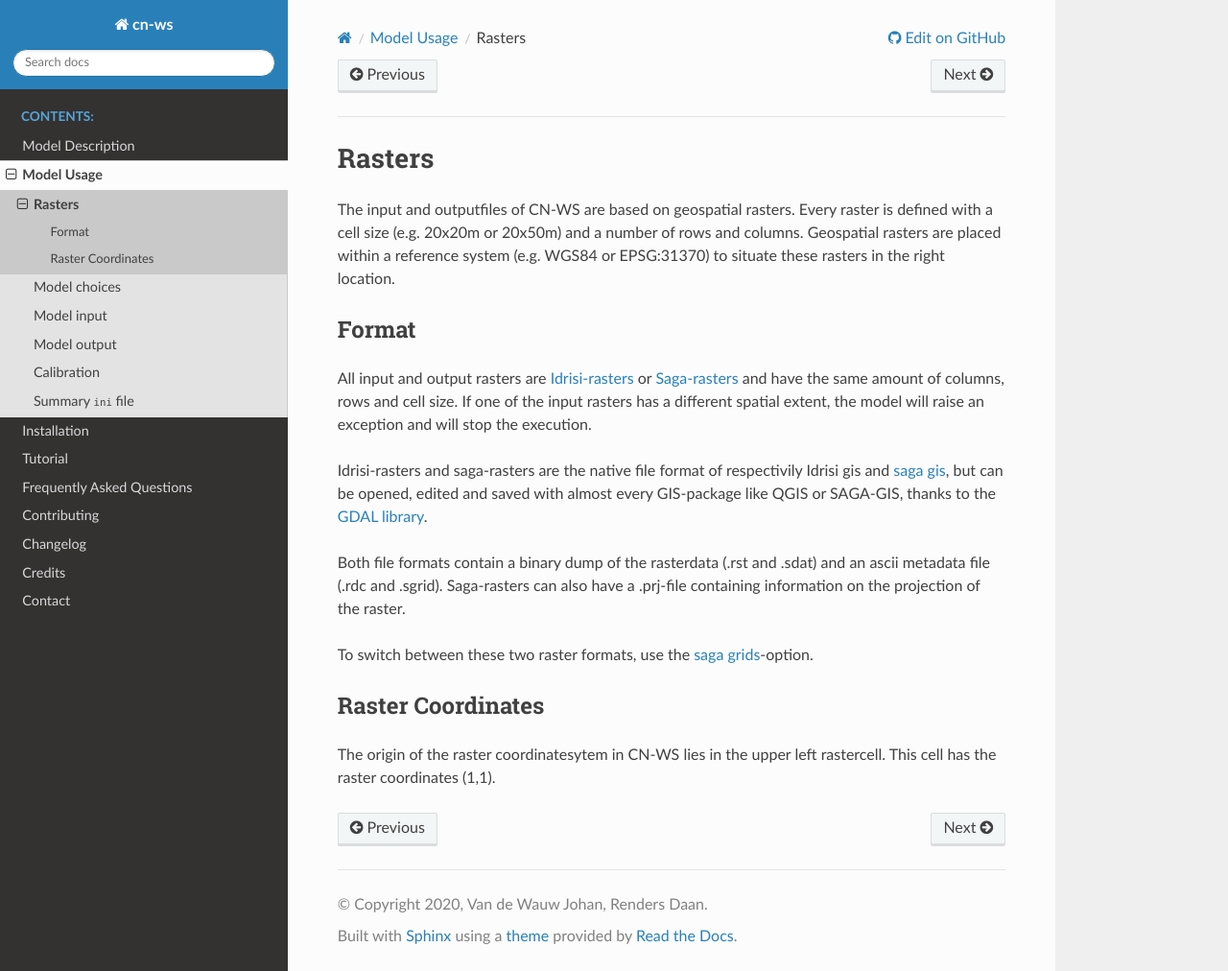
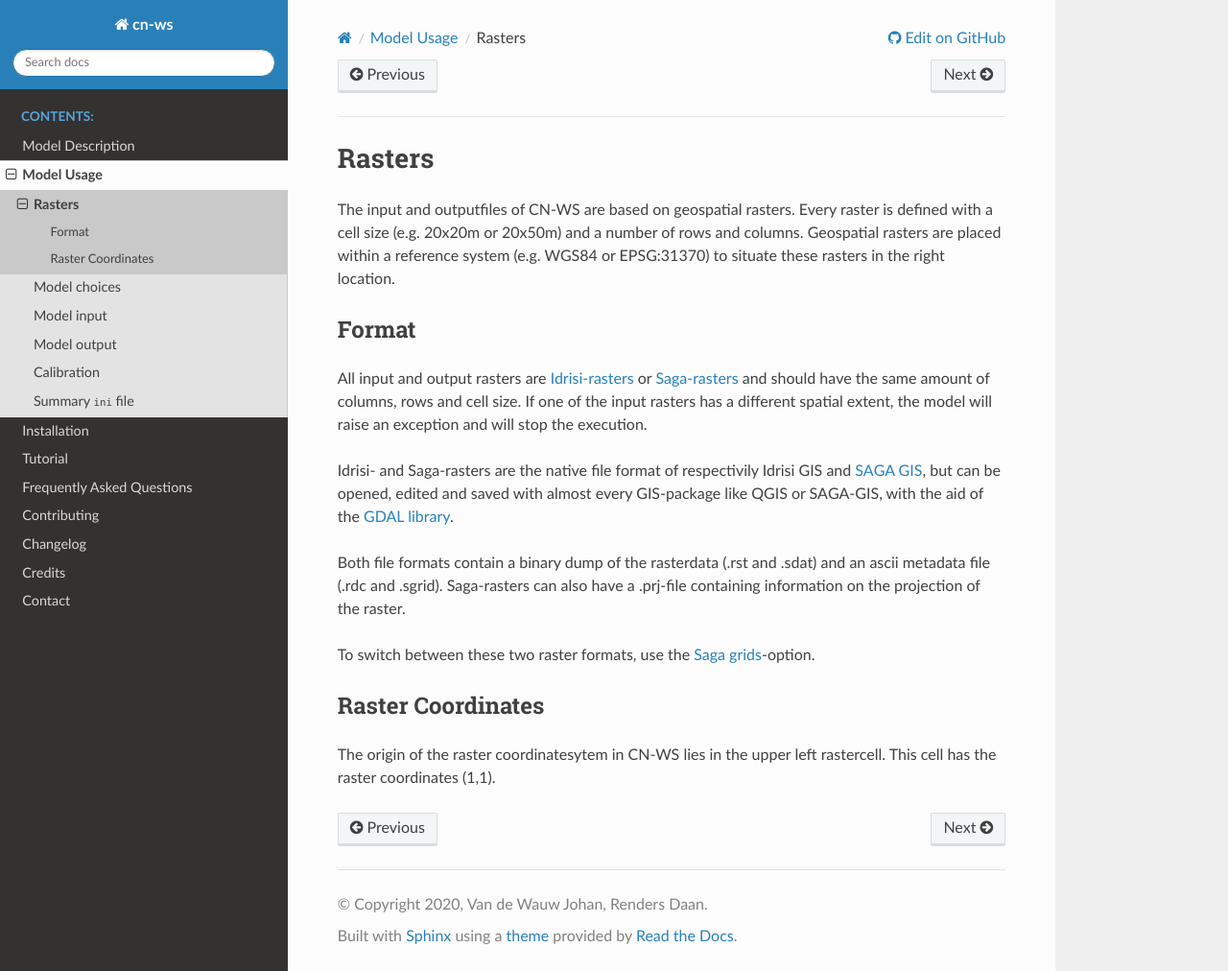
Before and after one commit to watem-sedem/watem-sedem, a Sphinx documentation site: the page built from docs/rasterinfo.rst, in a window 1280 px wide and 1012 px high. Shown: the whole window at 96% size. Built offline with Sphinx 7.4.7 and the Read the Docs theme 2.0.0, drawn with Linux system fonts in a browser that asks for light colours.

Commit message:
Update rasterinfo.rst
Minor changes

```diff
--- a/docs/rasterinfo.rst
+++ b/docs/rasterinfo.rst
@@ -16,22 +16,22 @@ Format
 
 All input and output rasters are
 `Idrisi-rasters <https://gdal.org/drivers/raster/Idrisi.html>`_  or
-`Saga-rasters <https://gdal.org/drivers/raster/sdat.html>`_ and have
+`Saga-rasters <https://gdal.org/drivers/raster/sdat.html>`_ and should have
 the same amount of columns, rows and cell size.
 If one of the  input rasters has a different spatial extent, the model will
 raise an exception and will stop the execution.
 
-Idrisi-rasters and saga-rasters are the native file format of respectivily
-Idrisi gis and `saga gis <http://www.saga-gis.org/>`_, but can be opened,
+Idrisi- and Saga-rasters are the native file format of respectivily
+Idrisi GIS and `SAGA GIS <http://www.saga-gis.org/>`_, but can be opened,
 edited and saved with almost every GIS-package like QGIS or SAGA-GIS,
-thanks to the `GDAL library <https://gdal.org>`_.
+with the aid of the `GDAL library <https://gdal.org>`_.
 
 Both file formats contain a binary dump of the rasterdata (.rst and .sdat) and
 an ascii metadata file (.rdc and .sgrid). Saga-rasters can also have a .prj-file
 containing information on the projection of the raster.
 
 To switch between
-these two raster formats, use the :ref:`saga grids <sagagrids>`-option.
+these two raster formats, use the :ref:`Saga grids <sagagrids>`-option.
 
 .. _gridcoordinates:
 
```
